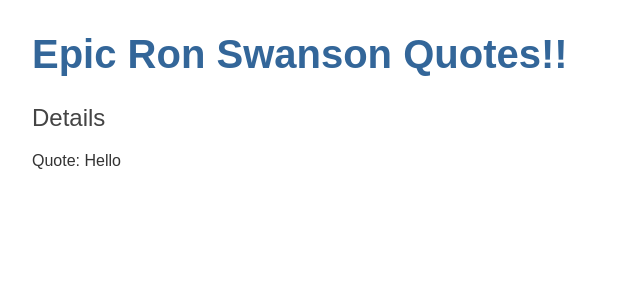
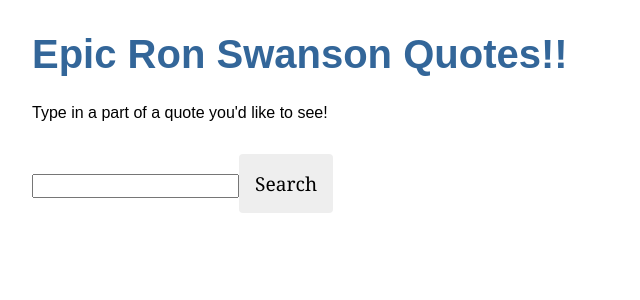
Before and after one commit to Elias-Calagiu/Swanson-Quotes-API, an Angular app in the folder Swanson-Quotes/: page / in a window 1280 px wide. Shown: the top 300 px of the page, without its empty margins (0-640 px from the left). Built offline with nearby package versions, Linux system fonts and the light colour scheme.

Commit message:
created a search box and search button

```diff
--- a/Swanson-Quotes/src/app/quotes/quotes.component.html
+++ b/Swanson-Quotes/src/app/quotes/quotes.component.html
@@ -1,3 +1,9 @@
-<h2>Details</h2>
-<!-- <div><span>id: </span>{{hero.id}}</div> -->
-<div><span>Quote: </span>{{quote.fullQuote}}</div>
+<!-- <h2>Details</h2> -->
+
+<!-- <div><span>Quote: </span>{{quote.fullQuote}}</div> -->
+
+<p class="d-flex justify-content-center" style="color:black">Type in a part of a quote you'd like to see!</p>
+<div class="d-flex justify-content-center">
+    <input type="text" [(ngModel)]="searchTerm">
+    <button type="button" class="btn btn-success" (click)="searchQuotes(searchTerm)">Search</button>
+</div>
--- a/Swanson-Quotes/src/app/quotes/quotes.component.ts
+++ b/Swanson-Quotes/src/app/quotes/quotes.component.ts
@@ -1,5 +1,7 @@
 import { Component, OnInit } from '@angular/core';
 import { Quote } from '../quote';
+import { QUOTES } from '../sample-quotes';
+
 @Component({
   selector: 'app-quotes',
   templateUrl: './quotes.component.html',
@@ -7,13 +9,16 @@ import { Quote } from '../quote';
 })
 export class QuotesComponent implements OnInit {
 
-quote: Quote = {
-  id: 1,
-  fullQuote: 'Hello'
-}
+  quote = QUOTES;
+  searchTerm: string = '';
+
   constructor() { }
 
   ngOnInit(): void {
   }
 
+  searchQuotes(search:string){
+    this.searchTerm = search;
+  }
+
 }
```
